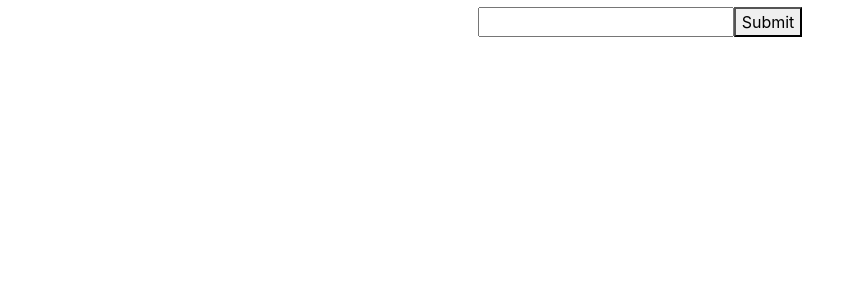
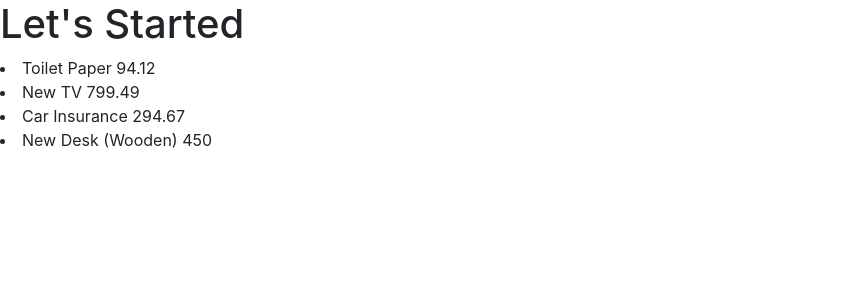
Before and after one commit to tarun7216/TodoApplication, a React (Create React App) app: page / in a window 1280 px wide. Shown: the top 300 px of the page, without its empty margins (0-865 px from the left). Built offline with nearby package versions, Linux system fonts and the light colour scheme.

Commit message:
Updated map function

```diff
--- a/src/App.js
+++ b/src/App.js
@@ -6,10 +6,10 @@ import Formapp from './codes/25May1.js/Formapp'
 const App = () => {
   return (
     <div>
-     {/* <ExpenseApp /> */}
-     <Formapp />
+     <ExpenseApp />
+     {/* <Formapp /> */}
     </div>
   )
 }
 
-export default App
+export default App;
--- a/src/codes/25May/ExpenseApp.js
+++ b/src/codes/25May/ExpenseApp.js
@@ -1,23 +1,28 @@
 import React from "react";
-import ExpenseItems from "./ExpenseItems";
+// import ExpenseItems from "./ExpenseItems";
 
 function ExpenseApp() {
   const expenses = [
     {
-      id: "e1",
+      id: "1",
       title: "Toilet Paper",
       amount: 94.12,
       date: new Date(2020, 7, 14),
     },
-    { id: "e2", title: "New TV", amount: 799.49, date: new Date(2021, 2, 12) },
     {
-      id: "e3",
+      id: "2",
+      title: "New TV",
+      amount: 799.49,
+      date: new Date(2021, 2, 12),
+    },
+    {
+      id: "3",
       title: "Car Insurance",
       amount: 294.67,
       date: new Date(2021, 2, 28),
     },
     {
-      id: "e4",
+      id: "4",
       title: "New Desk (Wooden)",
       amount: 450,
       date: new Date(2021, 5, 12),
@@ -27,7 +32,14 @@ function ExpenseApp() {
   return (
     <div>
       <h1> Let's Started</h1>
-      <ExpenseItems
+
+      {expenses.map((expense) => (
+        <li key={expense.id}>
+          {expense.title} {expense.amount}
+        </li>
+      ))}
+
+      {/* <ExpenseItems
         title={expenses[0].title}
         amount={expenses[0].amount}
         date={expenses[0].date}
@@ -46,7 +58,7 @@ function ExpenseApp() {
         title={expenses[3].title}
         amount={expenses[3].amount}
         date={expenses[3].date}
-      />
+      /> */}
     </div>
   );
 }
```
Also changed, not shown: src/codes/27May/Example.js (added, +12 -0 lines), src/codes/27May/Exampleapp.js (added, +19 -0 lines).
